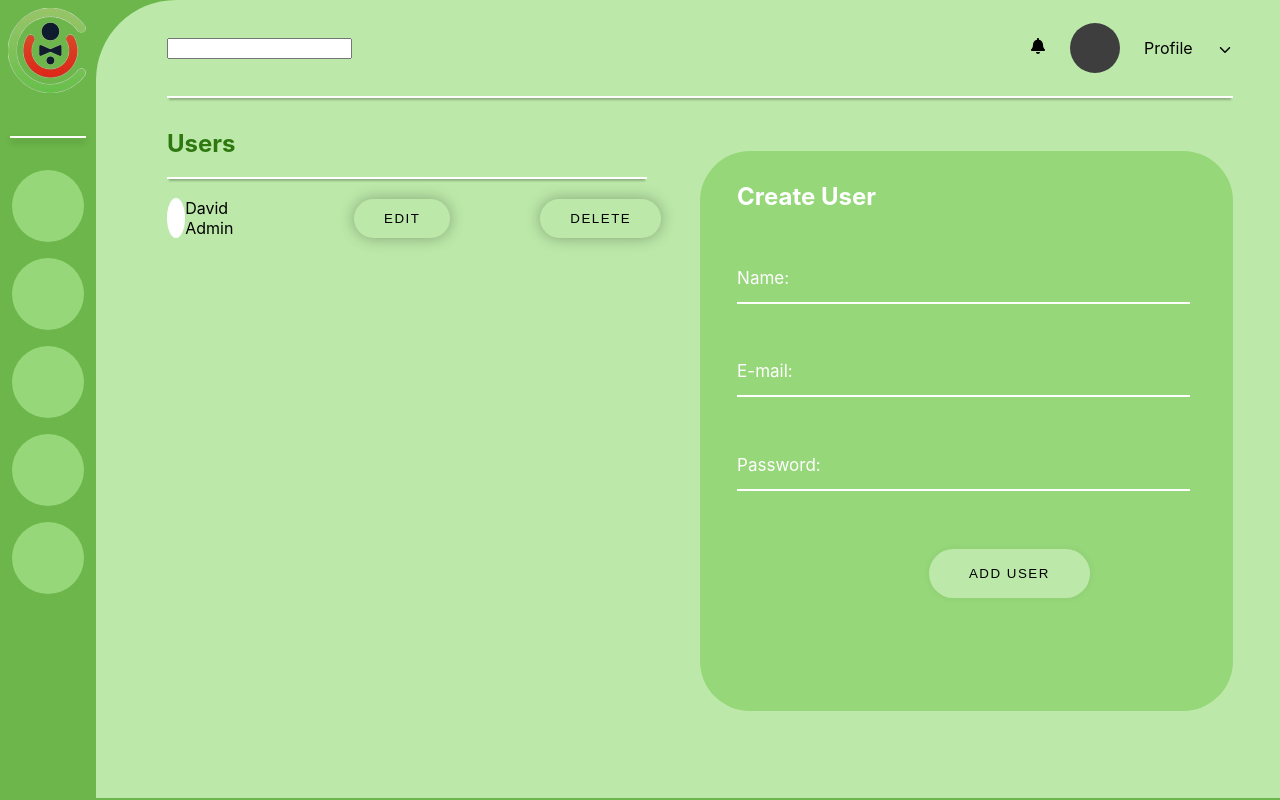
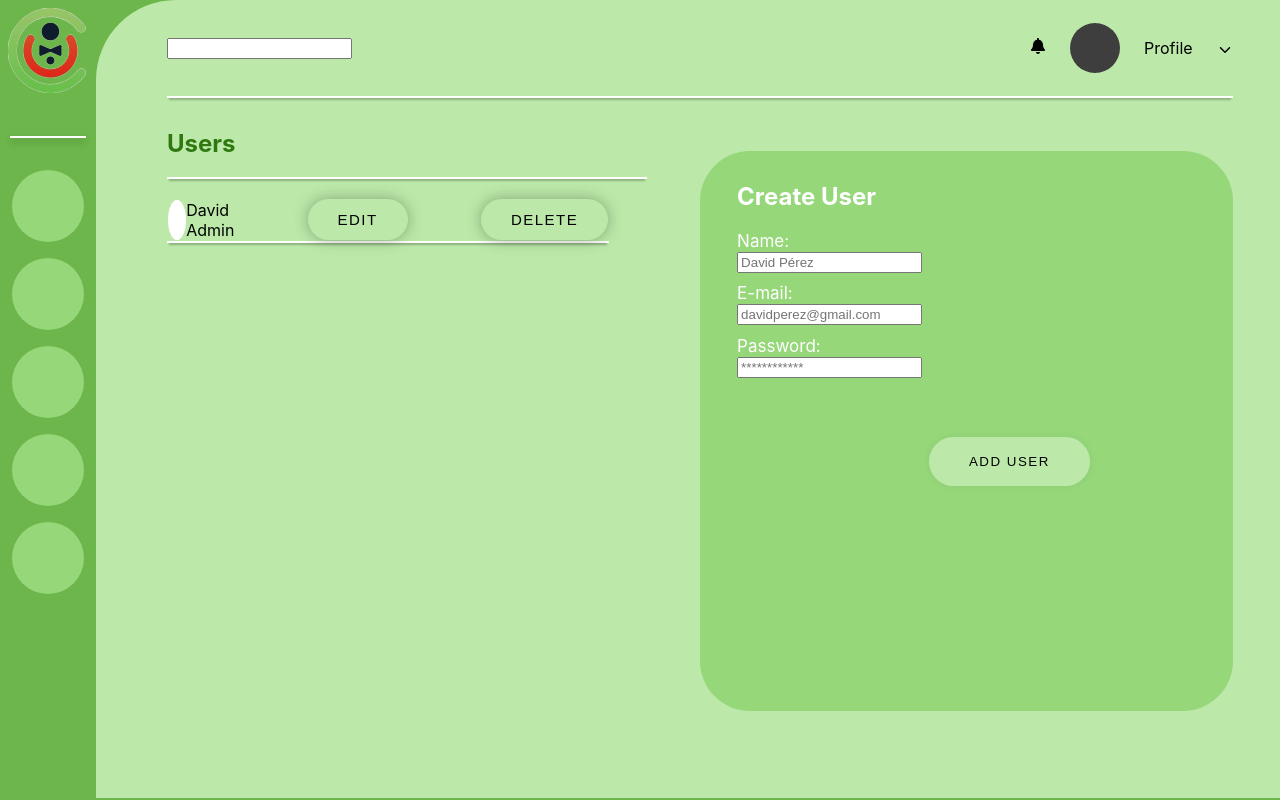
Before and after one commit to Davidps97/uniform-project, a React (Create React App) app in the folder frontend/: page /users in a window 1280 px wide. Built offline with nearby package versions, Linux system fonts and the light colour scheme.

Commit message:
front improves

```diff
--- a/frontend/src/components/sidenav/sidenav.js
+++ b/frontend/src/components/sidenav/sidenav.js
@@ -5,7 +5,9 @@
   return (
     <div className="sidenav-container">
       <div className="logos-container">
-        <img src={"/images/logo-removebg.png"} alt=""></img>
+        <Link to="/home">
+          <img src={"/images/logo-removebg.png"} alt=""></img>
+        </Link>
       </div>
       <div className="small-bar"></div>
       <div className="apps-container">
--- a/frontend/src/pages/roles/roles.css
+++ b/frontend/src/pages/roles/roles.css
@@ -74,14 +74,14 @@
 
 /* Input css */
 .form__group {
-  margin-top: 3%;
+  margin: 2%;
   margin-left: 7%;
   position: relative;
   padding: 20px 0 0;
   width: 85%;
 }
 
-.form__field {
+.form__input {
   font-family: inherit;
   width: 100%;
   border: none;
@@ -94,11 +94,11 @@
   transition: border-color 0.2s;
 }
 
-.form__field::placeholder {
+.form__input::placeholder {
   color: transparent;
 }
 
-.form__field:placeholder-shown ~ .form__label {
+.form__input:placeholder-shown ~ .form__label {
   font-size: 17px;
   cursor: text;
   top: 20px;
@@ -114,7 +114,7 @@
   pointer-events: none;
 }
 
-.form__field:focus {
+.form__input:focus {
   padding-bottom: 6px;
   font-weight: 700;
   border-width: 3px;
@@ -122,7 +122,7 @@
   border-image-slice: 1;
 }
 
-.form__field:focus ~ .form__label {
+.form__input:focus ~ .form__label {
   position: absolute;
   top: 0;
   display: block;
@@ -133,8 +133,8 @@
 }
 
 /* reset input */
-.form__field:required,
-.form__field:invalid {
+.form__input:required,
+.form__input:invalid {
   box-shadow: none;
 }
 
@@ -170,11 +170,17 @@
   color: #2f7810;
 }
 
-.roles-rows {
+.roles-table {
+  width: 100%;
+  border-collapse: collapse;
+}
+
+.roles-row {
   display: flex;
-  flex-direction: row;
   justify-content: space-around;
   align-items: center;
+  border-bottom: 2px solid #fff;
+  box-shadow: 0px 4px 2px -2px rgba(0, 0, 0, 0.25);
 }
 
 .role-name {
@@ -183,11 +189,11 @@
   font-style: normal;
   font-weight: 600;
   line-height: normal;
+  padding: 10px;
 }
 
 .button-edit,
 .button-delete {
-  margin-left: 43%;
   padding: 12px 30px;
   border-radius: 50px;
   cursor: pointer;
@@ -196,7 +202,7 @@
   box-shadow: rgb(0 0 0 / 30%) 0 0 15px;
   letter-spacing: 1.5px;
   text-transform: uppercase;
-  font-size: 15px bold;
+  font-size: 15px;
 }
 
 .button-edit:hover,
--- a/frontend/src/pages/roles/roles.js
+++ b/frontend/src/pages/roles/roles.js
@@ -26,10 +26,10 @@
         <div className="roles-container">
           <div className="input-roles">
             <h2>Create Role</h2>
-            <div className="form__group field">
+            <div className="form__group ">
               <input
                 type="input"
-                className="form__field"
+                className="form__input"
                 placeholder="Tier 1 Role"
                 required=""
               />
@@ -44,15 +44,17 @@
           <div className="divide-bar"></div>
           <div className="list-roles">
             <h2>Roles</h2>
-            <div className="roles-rows">
-              <div className="role-name">Tier 1 Role</div>
-              <div className="edit-role">
-                <button className="button-edit">edit</button>
-              </div>
-              <div className="delete-role">
-                <button className="button-delete">delete</button>
-              </div>
-            </div>
+            <table class="roles-table">
+              <tr class="roles-row">
+                <td class="role-name">Tier 1 Role</td>
+                <td class="edit-role">
+                  <button class="button-edit">edit</button>
+                </td>
+                <td class="delete-role">
+                  <button class="button-delete">delete</button>
+                </td>
+              </tr>
+            </table>
           </div>
         </div>
       </div>
--- a/frontend/src/pages/users/users.css
+++ b/frontend/src/pages/users/users.css
@@ -62,13 +62,19 @@
   color: #2f7810;
 }
 
+.users-table {
+  width: 100%;
+  border-collapse: collapse;
+}
+
 .user-row {
   display: flex;
-  flex-direction: row;
   justify-content: space-between;
   align-items: center;
   width: 83%;
   margin-left: 0;
+  border-bottom: 2px solid #fff;
+  box-shadow: 0px 4px 2px -2px rgba(0, 0, 0, 0.25);
 }
 
 .user-data {
@@ -107,7 +113,7 @@
   color: white;
 }
 
-.form__group {
+.form_group {
   margin-top: 7%;
 }
 
--- a/frontend/src/pages/users/users.js
+++ b/frontend/src/pages/users/users.js
@@ -26,21 +26,23 @@
         <div className="users-crud-container">
           <div className="users-list">
             <h2>Users</h2>
-            <div className="user-row">
-              <div className="user-data">
-                <div className="user-img"></div>
-                <div className="user-name-role">
-                  <div className="user-name-list">David</div>
-                  <div className="user-role-list">Admin</div>
-                </div>
-              </div>
-              <div className="edit-user">
-                <button className="button-edit">edit</button>
-              </div>
-              <div className="delete-user">
-                <button className="button-delete">delete</button>
-              </div>
-            </div>
+            <table class="users-table">
+              <tr class="user-row">
+                <td class="user-data">
+                  <div class="user-img"></div>
+                  <div class="user-name-role">
+                    <div class="user-name-list">David</div>
+                    <div class="user-role-list">Admin</div>
+                  </div>
+                </td>
+                <td class="edit-user">
+                  <button class="button-edit">edit</button>
+                </td>
+                <td class="delete-user">
+                  <button class="button-delete">delete</button>
+                </td>
+              </tr>
+            </table>
           </div>
           <div className="users-create">
             <h2>Create User</h2>
```
